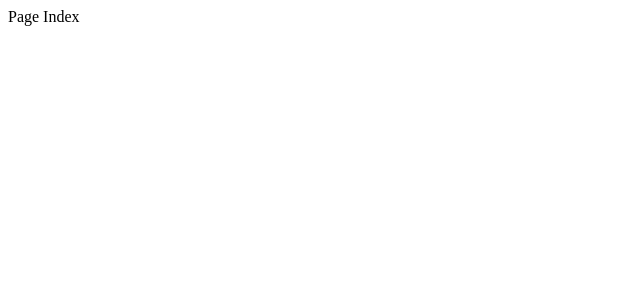
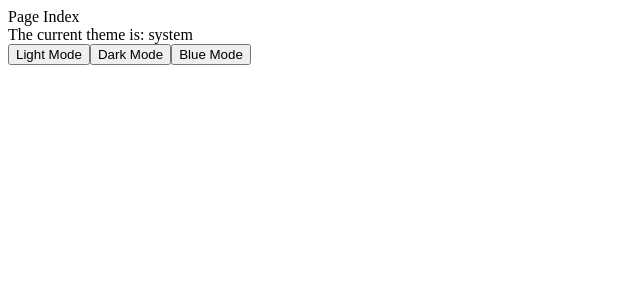
Before and after one commit to Flynth-W/StylesNextJs, a Next.js app: page / in a window 1280 px wide. Shown: the top 300 px of the page, without its empty margins (0-640 px from the left). Built offline with nearby package versions, Linux system fonts and the light colour scheme.

Commit message:
Include button for Themes

```diff
--- a/src/components/Layout.tsx
+++ b/src/components/Layout.tsx
@@ -1,9 +1,11 @@
+import { ThemeChanger } from "./Themes/button"
 export default function Layout(props:any){
   return (
   <div>
     <main>
         {props.children}
     </main>
+    <ThemeChanger/>
   </div>
       )
 }
--- /dev/null
+++ b/src/components/Themes/button.tsx
@@ -0,0 +1,13 @@
+import { useTheme } from 'next-themes'
+
+export const ThemeChanger = () => {
+  const { theme, setTheme } = useTheme()
+  return (
+    <div>
+      <div> The current theme is: {theme} </div>
+      <button onClick={() => setTheme('light')}>Light Mode</button>
+      <button onClick={() => setTheme('dark')}>Dark Mode</button>
+      <button onClick={() => setTheme('blue')}>Blue Mode</button>
+    </div>
+  )
+}
```
